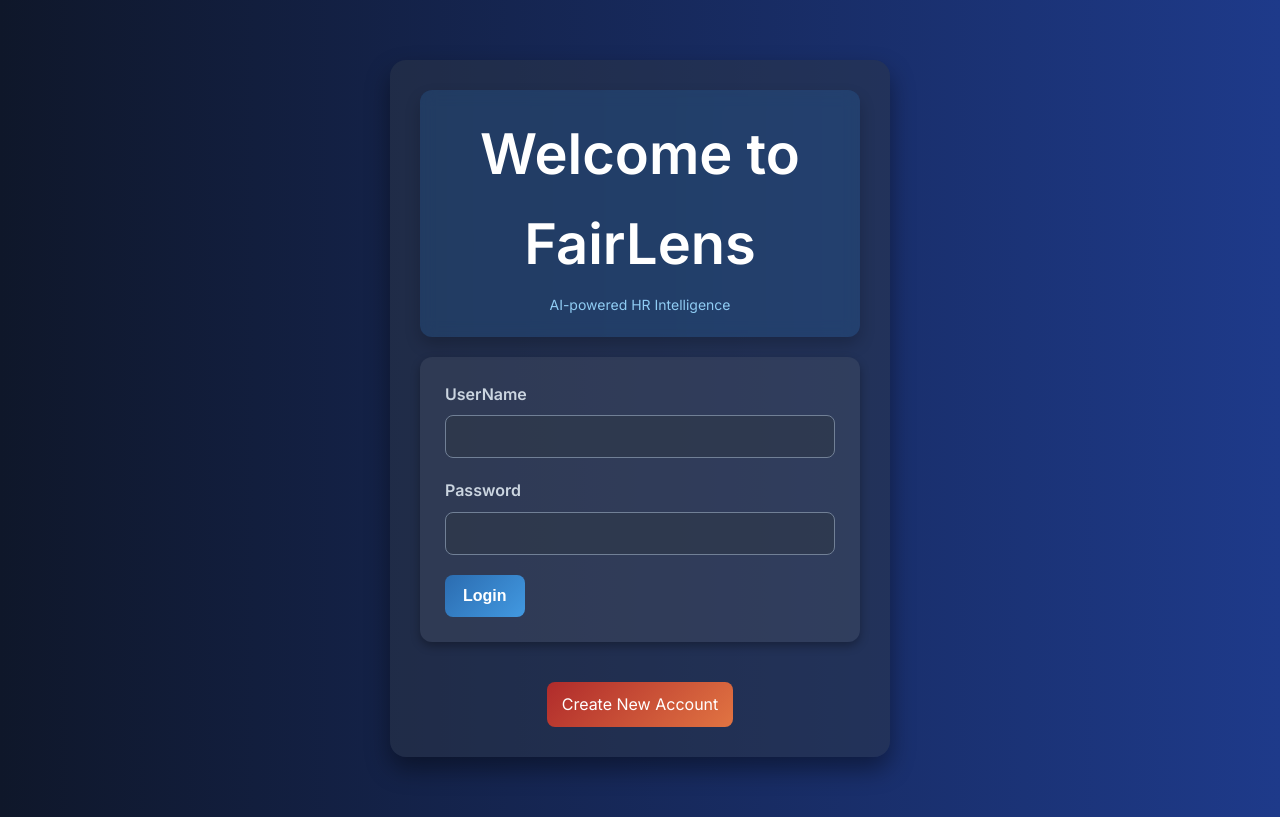
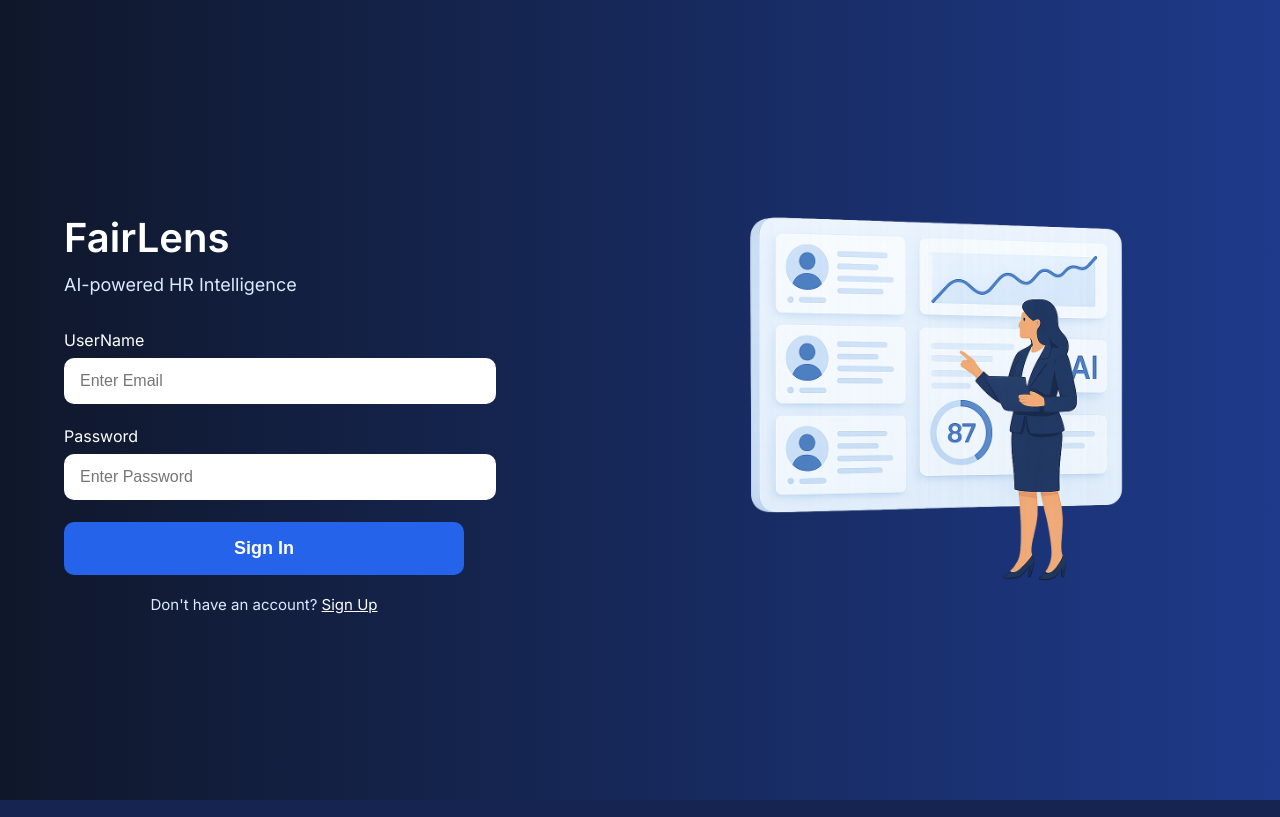
Before and after one commit to het0814/Fairlens, a Flask app: page / in a window 1280 px wide. Run offline with Flask 3, Linux system fonts and the light colour scheme; some libraries are stand-ins or nearby versions.

Commit message:
chnaged login page

```diff
--- a/app/templates/login.html
+++ b/app/templates/login.html
@@ -1,65 +1,146 @@
 <!DOCTYPE html>
 <html lang="en">
 <head>
-    <meta charset="UTF-8">
-    <meta name="viewport" content="width=device-width, initial-scale=1.0">
+  <meta charset="UTF-8" />
+  <meta name="viewport" content="width=device-width, initial-scale=1.0"/>
   <title>FairLens - Login</title>
-    <link rel="stylesheet" href="{{ url_for('static', filename='css/style.css') }}">
   <link href="https://fonts.googleapis.com/css2?family=Inter:wght@400;600&display=swap" rel="stylesheet">
-    <script defer src="/static/js/login.js"></script>
   <style>
     body {
+      margin: 0;
       font-family: 'Inter', sans-serif;
+      background: linear-gradient(to right, #0f172a, #1e3a8a);
+      height: 100vh;
+      overflow: hidden;
+      display: flex;
+      justify-content: space-between;
+      align-items: center;
+      padding: 0 5%;
     }
+
+    .form-section {
+      width: 400px;
+      color: white;
+    }
+
+    .form-section h1 {
+      font-size: 40px;
+      margin-bottom: 12px;
+    }
+
     .subtitle {
-            font-size: 14px;
-            font-weight: 400;
-            color: #90cdf4;
-            margin-top: 5px;
+      font-size: 18px;
+      color: #dbeafe;
+      margin-bottom: 35px;
     }
-        .create-account-btn {
-            display: inline-block;
-            background-color: #4c51bf;
-            color: #fff !important;
-            padding: 10px 15px;
-            margin-top: 20px;
-            text-align: center;
-            border-radius: 8px;
-            font-weight: 500;
-            text-decoration: none;
+
+    .form-group {
+      margin-bottom: 22px;
+    }
+
+    label {
+      display: block;
+      margin-bottom: 8px;
+      font-size: 16px;
+    }
+
+    input {
+      width: 100%;
+      padding: 14px 16px;
+      border: none;
+      border-radius: 10px;
+      font-size: 16px;
+      outline: none;
+    }
+
+    .forgot-password {
+      font-size: 13px;
+      margin: 10px 0 20px;
+      color: #dbeafe;
+    }
+
+    button {
+      background-color: #2563eb;
+      color: white;
+      font-size: 18px;
+      font-weight: 600;
+      padding: 16px;
+      width: 100%;
+      border: none;
+      border-radius: 10px;
+      cursor: pointer;
       transition: background-color 0.3s ease;
     }
-        .create-account-btn:hover {
-            background-color: #434190;
+
+    button:hover {
+      background-color: #1d4ed8;
+    }
+
+    .signup-link {
+      font-size: 15px;
+      margin-top: 20px;
+      color: #dbeafe;
+      text-align: center;
+    }
+
+    .signup-link a {
+      color: white;
+      font-weight: 500;
+      text-decoration: underline;
+    }
+
+    .image-section {
+      flex: 1;
+      display: flex;
+      justify-content: center;
+      align-items: center;
+    }
+
+    .image-section img {
+      max-width: 90%;
+      height: auto;
+    }
+
+    @media (max-width: 900px) {
+      body {
+        flex-direction: column;
+        justify-content: flex-start;
+        padding-top: 40px;
+      }
+
+      .image-section {
+        margin-top: 30px;
+      }
     }
   </style>
 </head>
 <body>
-    <div class="container">
-        <header>
-            <h1>Welcome to FairLens</h1>
-            <p class="subtitle">AI-powered HR Intelligence</p>
-        </header>
+  <div class="form-section">
+    <h1>FairLens</h1>
+    <div class="subtitle">AI-powered HR Intelligence</div>
 
-        <form method="POST" action="/login" id="loginForm">
+    <form method="POST" action="/login">
       {{ form.hidden_tag() }}
 
       <div class="form-group">
-                <label>{{ form.username.label }}</label>
-                {{ form.username(class="form-control") }}
+        {{ form.username.label }}
+        {{ form.username(class="form-control", placeholder="Enter Email") }}
       </div>
 
       <div class="form-group">
-                <label>{{ form.password.label }}</label>
-                {{ form.password(class="form-control") }}
+        {{ form.password.label }}
+        {{ form.password(class="form-control", placeholder="Enter Password") }}
+      </div>
+      <button type="submit">Sign In</button>
+
+      <div class="signup-link">
+        Don't have an account? <a href="/signup">Sign Up</a>
+      </div>
+    </form>
   </div>
 
-            <button type="submit">Login</button>
-        </form>
-
-        <div class="button-group" style="text-align: center;">
-            <a href="/signup" class="create-account-btn">Create New Account</a>
-        </div>
+  <div class="image-section">
+    <img src="{{ url_for('static', filename='images/image.png') }}" alt="HR Dashboard Illustration" />
   </div>
 </body>
 </html>
```
Also changed, not shown: app/static/images/image.png (added). Lines whose indentation alone changed are shown as unchanged.
